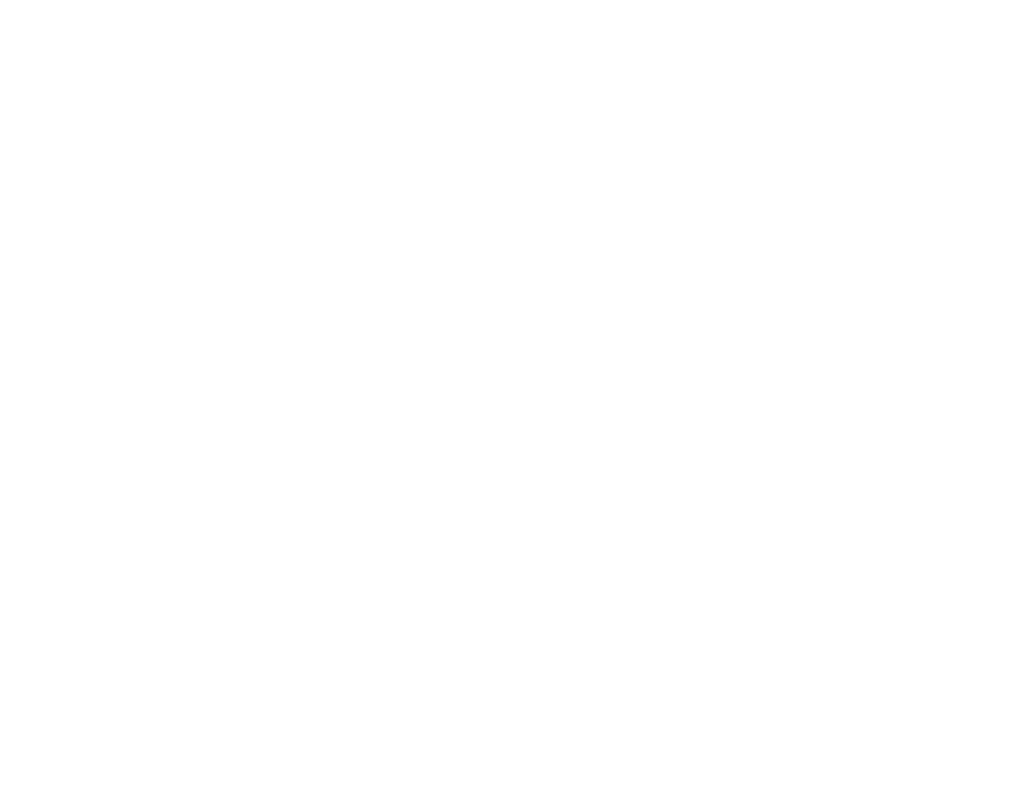
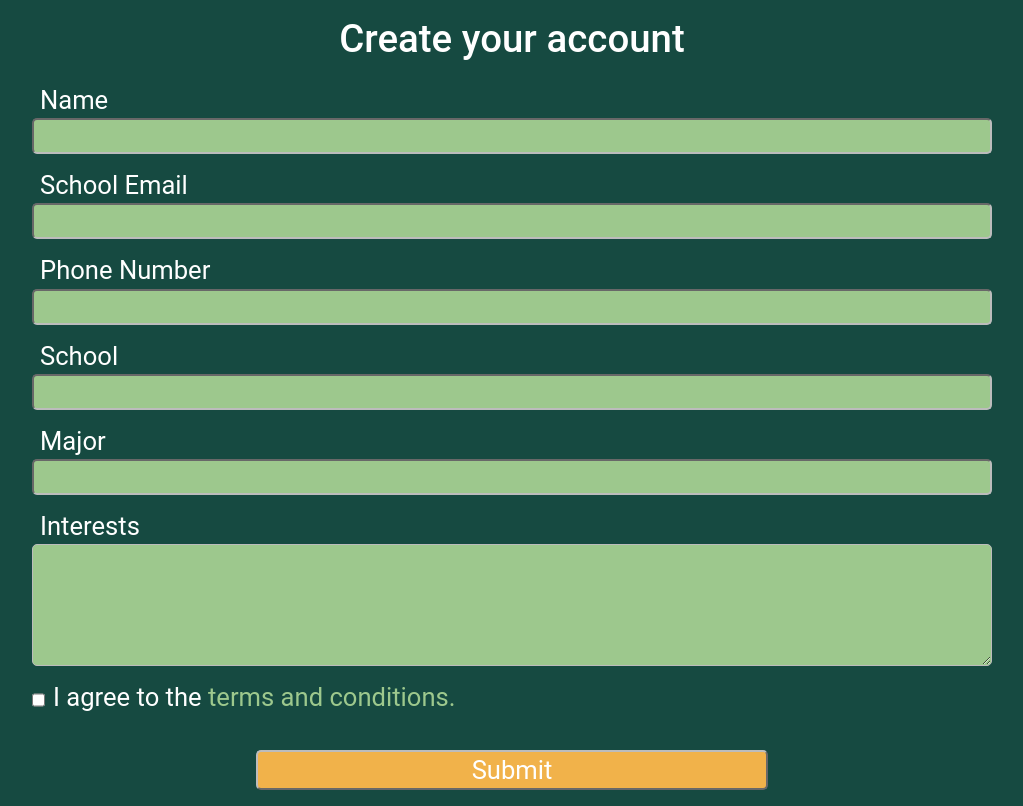
Before and after one commit to Adiazx14/mhw-2022, a Next.js app: page / in a window 1280 px wide. Shown: the whole page, without its empty margins (128-1151 px from the left). Built offline with nearby package versions, Linux system fonts and the light colour scheme.

Commit message:
Create User Sign-Up form

```diff
--- /dev/null
+++ b/components/UserForm.jsx
@@ -0,0 +1,50 @@
+import { useState } from "react"
+
+const UserForm = ()=> {
+
+    const [name, setName] = useState("")
+    const [schoolEmail, setSchoolEmail] = useState("")
+    const [phone, setPhone] = useState("")
+    const [school, setSchool] = useState("")
+    const [major, setMajor] = useState("")
+    const [interests, setInterests] = useState("")
+    const [terms, setTerms] = useState(false)
+
+
+    return (
+        <form id="UserForm">
+        <h1>Create your account</h1>
+            <div className="form-item">
+                <label>Name</label>
+                <input onChange={(e)=>{setName(e.target.value)}} value={name} type="text" />
+            </div>
+            <div className="form-item">
+                <label>School Email</label>
+                <input onChange={(e)=>{setSchoolEmail(e.target.value)}} value={schoolEmail} type="text" />
+            </div>
+            <div className="form-item">
+                <label>Phone Number</label>
+                <input onChange={(e)=>{setPhone(e.target.value)}} value={phone} type="text" />
+            </div>
+            <div className="form-item">
+                <label>School</label>
+                <input onChange={(e)=>{setSchool(e.target.value)}} value={school} type="text" />
+            </div>
+            <div className="form-item">
+                <label>Major</label>
+                <input onChange={(e)=>{setMajor(e.target.value)}} value={major} type="text" />
+            </div>
+            <div className="form-item">
+                <label htmlFor="">Interests</label>
+                <textarea onChange={(e)=>{setInterests(e.target.value)}} value={interests} name="" id="" cols="30" rows="4"></textarea>
+            </div>
+            <div id="check-container">
+                <input onChange={(e)=>{setTerms(e.target.checked)}} checked={terms} type="checkbox" />
+                <label htmlFor=""> I agree to the <a href="">terms and conditions.</a></label>
+            </div>
+            <input type="submit" value="Submit" />
+        </form>
+    )
+}
+
+export default UserForm
--- a/pages/index.js
+++ b/pages/index.js
@@ -1,5 +1,6 @@
 import Head from 'next/head'
 import Image from 'next/image'
+import UserForm from '../components/UserForm'
 
 export default function Home() {
   return (
@@ -11,7 +12,7 @@
       </Head>
 
       <main >
-
+       <UserForm/>
       </main>
 
 
--- a/styles/globals.css
+++ b/styles/globals.css
@@ -2,4 +2,78 @@
   padding: 0;
   margin: 0;
   box-sizing: border-box;
+  font-family: "Roboto";
 }
+
+/*Form*/
+
+form h1 {
+ font-weight: 500;
+  font-size: 2.4rem;
+  margin-top: 2vh;
+  margin-bottom: 3vh;
+}
+
+form input, form label, textarea{
+  font-size: 1.6rem;
+}
+
+form *{
+  color: #fff;
+
+}
+
+form {
+  background-color: #164A41;
+  display: flex;
+  flex-direction: column;
+  justify-content: center;
+
+  justify-content: space-around;
+  align-items: center;
+}
+
+input, textarea {
+  background-color: #9DC88D;
+  border-radius: 5px;
+  border-color: #BCBCBC;
+  margin-bottom: 2vh;
+  padding-left: 1vh;
+}
+
+input {
+  height: 4.5vh;
+
+  margin-bottom: 2vh;
+}
+
+label {
+  padding-left: 1vh;
+  margin-bottom: 0.4vh;
+}
+
+.form-item {
+  display: flex;
+  flex-direction: column;
+  width: 75%;
+}
+
+#check-container{
+  width: 75%;
+  display: flex;
+
+}
+
+a {
+  text-decoration: none;
+  color: #9DC88D;
+}
+
+input[type=submit]{
+background-color: #F1B24A;
+padding: 0 1.6rem;
+margin-top: 2vh;
+margin-bottom: 2vh;
+height: 5vh;
+width: 40%;
+}
```
